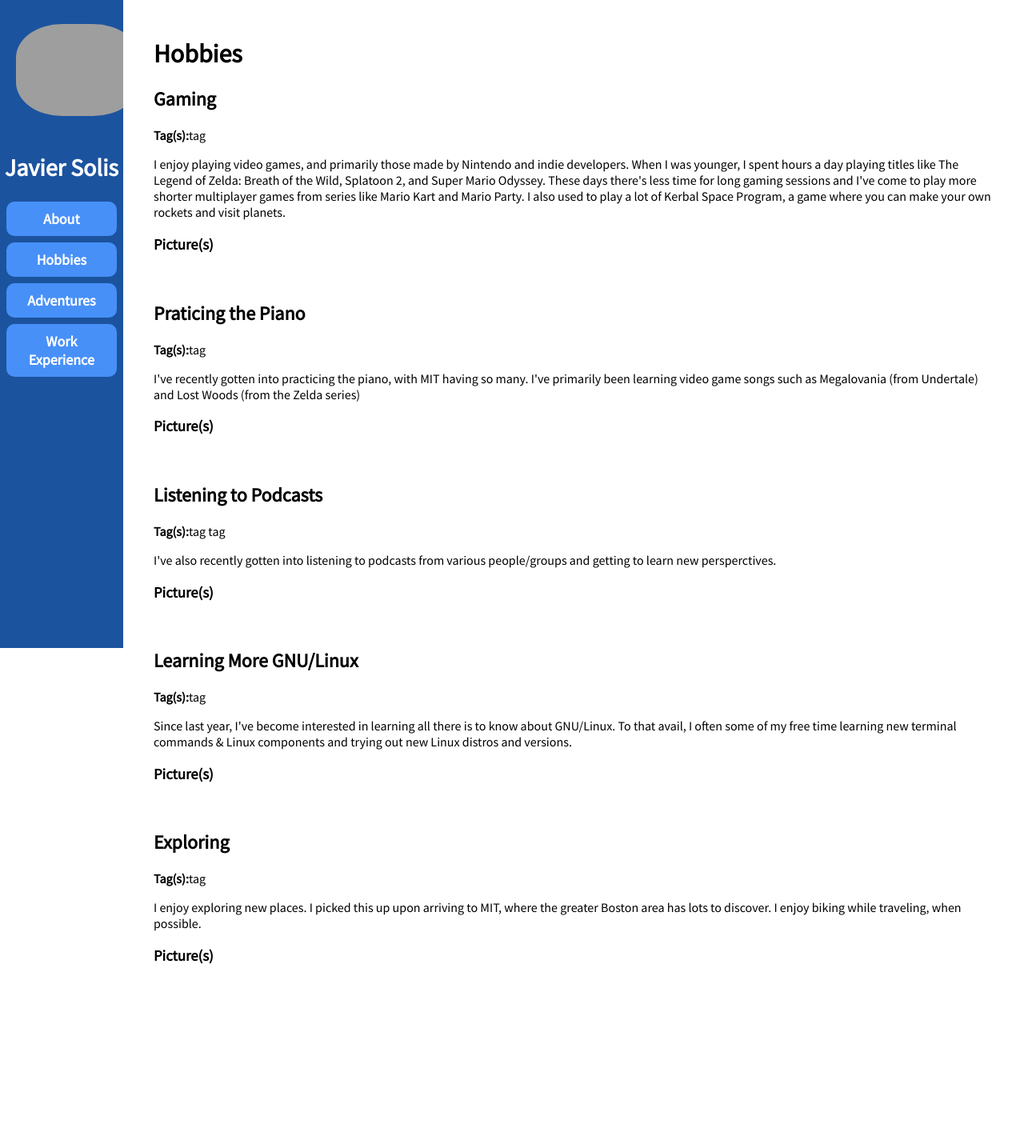
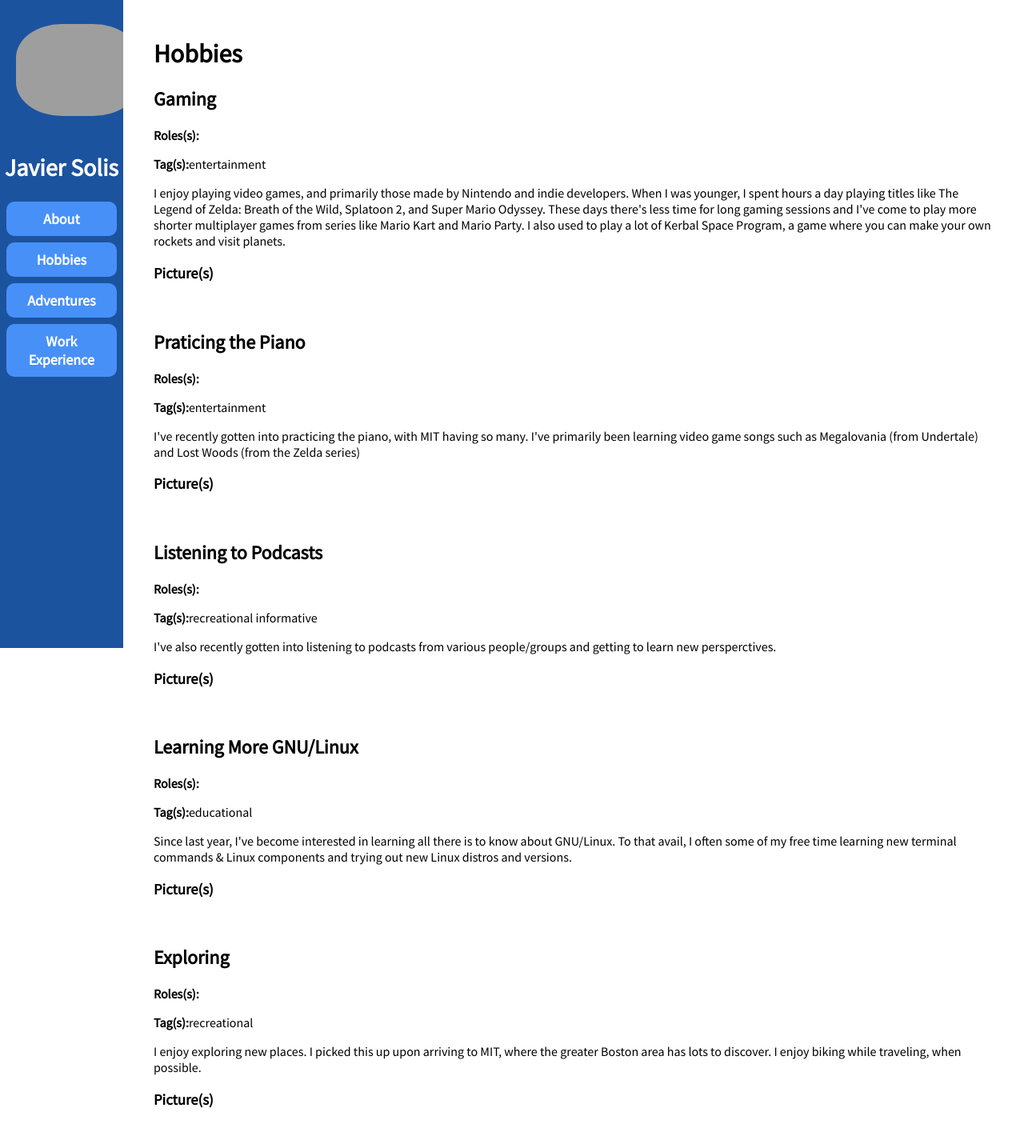
Before and after one commit to MLH-Fellowship/project-team-js, a Flask app: page /hobbies in a window 1280 px wide. Shown: the whole page at 80% size. Before the commit the page ends 1205 px from the top, so only its background shows below. Run offline with Flask 2, Linux system fonts and the light colour scheme; grey boxes are pictures that could not be loaded.

Commit message:
Fix bug in hobbies

```diff
--- a/app/templates/hobbies.html
+++ b/app/templates/hobbies.html
@@ -7,7 +7,8 @@
     {% for hobby in hobbies_info %}
 
         <h2>{{hobby.name}}</h2>
-            <p><b>Tag(s):</b>{% for tag in hobby.tags %}tag {% endfor %}</p>
+        <p><b>Roles(s):</b>
+            <p><b>Tag(s):</b>{% for tag in hobby.tags %}{{tag}} {% endfor %}</p>
             <p>{{hobby.description}}</p>
         <h3>Picture(s)</h3>
             {% for pic in hobby.picture_urls %}
```
